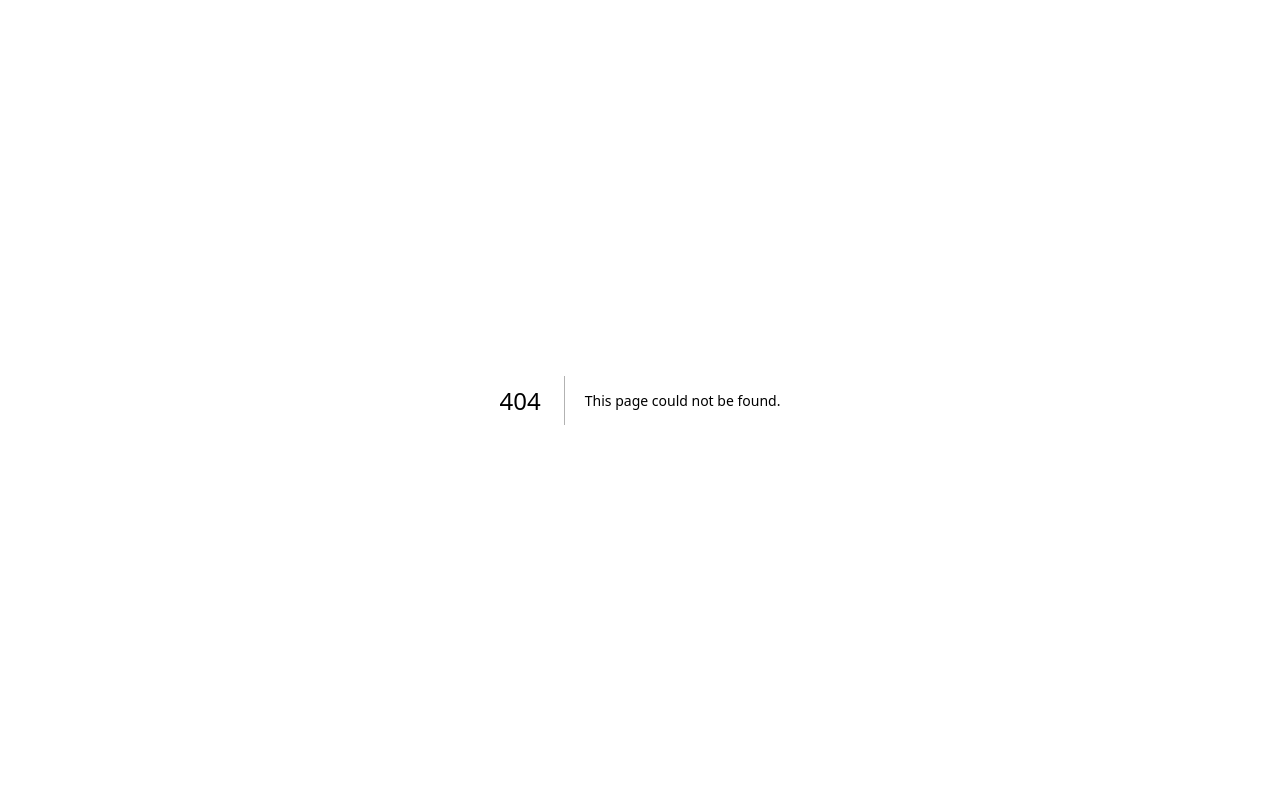
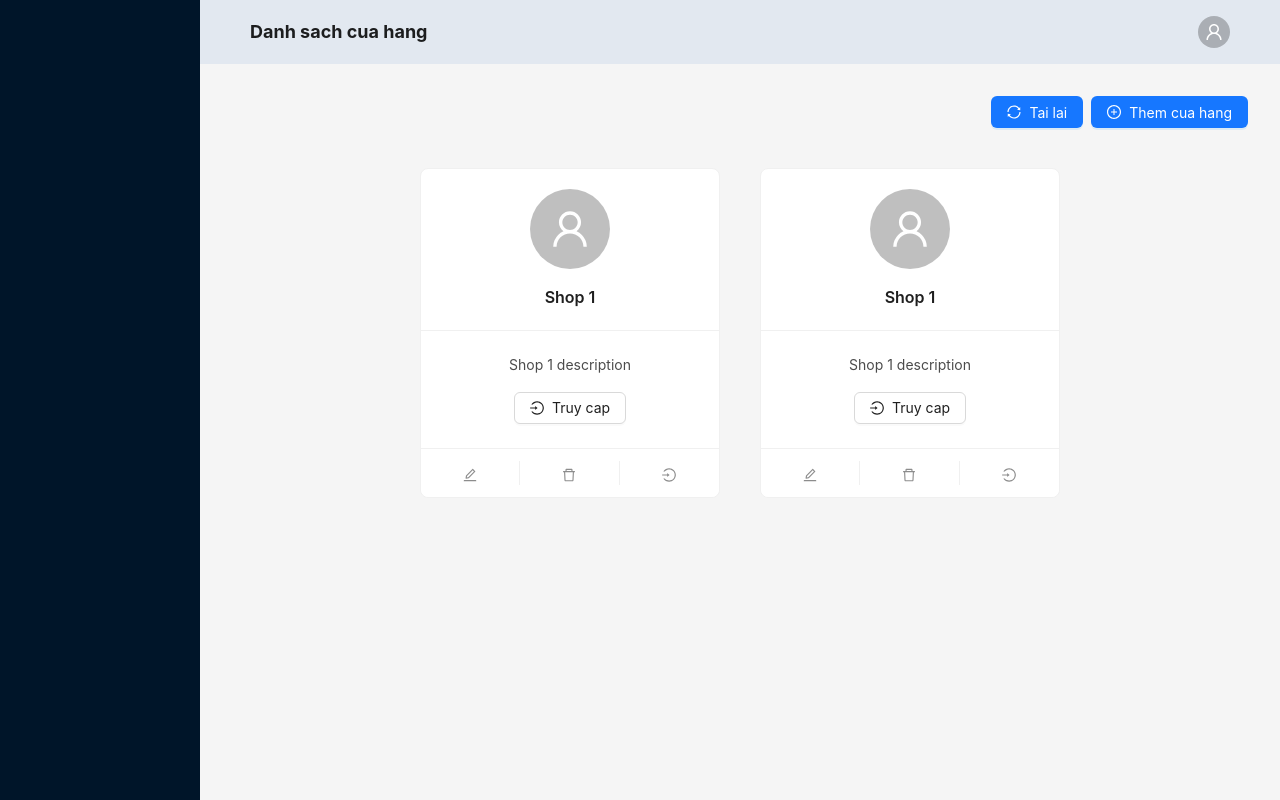
Before and after one commit to DOAN-PTIT/ui-web, a Next.js app: page /overview in a window 1280 px wide. Before the commit this address had no page. Built offline with nearby package versions, Linux system fonts and the light colour scheme.

Commit message:
ui: shop ui

```diff
--- a/package.json
+++ b/package.json
@@ -9,6 +9,7 @@
     "lint": "next lint"
   },
   "dependencies": {
+    "@ant-design/icons": "^5.5.1",
     "antd": "^5.21.2",
     "next": "14.2.14",
     "react": "^18",
--- /dev/null
+++ b/src/app/(wrapper)/global.css
@@ -0,0 +1,9 @@
+@tailwind base;
+@tailwind components;
+@tailwind utilities;
+
+* {
+    padding: 0;
+    margin: 0;
+    box-sizing: border-box;
+}
--- /dev/null
+++ b/src/app/(wrapper)/layout.tsx
@@ -0,0 +1,34 @@
+import type { Metadata } from "next";
+import './global.css';
+import { Inter } from 'next/font/google';
+import Menu from "@/components/Menu/Menu";
+
+const inter = Inter({
+  subsets: ['latin'],
+  display: 'swap',
+})
+
+
+export const metadata: Metadata = {
+  title: "Shop Manager",
+};
+
+export default function WrapperLayout({
+  children,
+}: Readonly<{
+  children: React.ReactNode;
+}>) {
+  return (
+    <html lang="en">
+      <body
+        className={`antialiased ${inter.className}`}
+        style={{ display: 'flex' }}
+      >
+        <div style={{width: 200}}>
+            <Menu />
+        </div>
+        <div style={{width: 'calc(100% - 200px)'}}>{children}</div>
+      </body>
+    </html>
+  );
+}
--- /dev/null
+++ b/src/app/(wrapper)/overview/page.tsx
@@ -0,0 +1,5 @@
+import Overview from "@/components/Overview/Overview";
+
+export default function OverviewPage() {
+    return <Overview />
+}
--- /dev/null
+++ b/src/app/(wrapper)/shop/[...id]/page.tsx
@@ -0,0 +1,3 @@
+export default function ShopPage({ params }: { params: { id: number } }) {
+  return <div>day la shop {params.id}</div>;
+}
--- a/src/components/Auth/Login.tsx
+++ b/src/components/Auth/Login.tsx
@@ -7,15 +7,22 @@ import customerImage from "@/assets/customer-image.jpg";
 import Image from "next/image";
 import "@/styles/login.css";
 import Link from "next/link";
+import { useRouter } from "next/navigation";
 
 const { Password } = Input;
 function LoginComponent() {
+  const route = useRouter()
+  const shopId = 12
+  const handleSubmitForm = () => {
+    route.push(`shop/${shopId}`)
+  }
+
   return (
     <main className="login__container p-10 m-10">
       <Row className="border rounded-md h-[80vh]" align="middle">
         <Col span={10} className="p-10">
           <h1 className="text-center font-bold text-2xl mb-4">Đăng nhập</h1>
-          <Form className="" layout="vertical">
+          <Form className="" layout="vertical" onFinish={handleSubmitForm}>
             <Form.Item
               label="Tên đang nhập"
               name={"username"}
--- /dev/null
+++ b/src/components/Menu/Menu.tsx
@@ -0,0 +1,47 @@
+"use client";
+
+import React from "react";
+import { Layout, Menu as AntdMenu } from "antd";
+import {
+  AppstoreOutlined,
+  BarChartOutlined,
+  CloudOutlined,
+  ShopOutlined,
+  TeamOutlined,
+  UploadOutlined,
+  UserOutlined,
+  VideoCameraOutlined,
+} from "@ant-design/icons";
+import type { MenuProps } from "antd";
+
+const { Sider } = Layout;
+const shopId = null;
+function Menu() {
+  const items: MenuProps["items"] = [
+    UserOutlined,
+    VideoCameraOutlined,
+    UploadOutlined,
+    BarChartOutlined,
+    CloudOutlined,
+    AppstoreOutlined,
+    TeamOutlined,
+    ShopOutlined,
+  ].map((icon, index) => ({
+    key: String(index + 1),
+    icon: React.createElement(icon),
+    label: `nav ${index + 1}`,
+  }));
+
+  return (
+    <Sider className="h-screen overflow-auto fixed bottom-0 top-0">
+      <AntdMenu
+        items={shopId ? items : []}
+        theme="dark"
+        mode="inline"
+        expandIcon={<div>Aloo</div>}
+      />
+    </Sider>
+  );
+}
+
+export default Menu;
--- /dev/null
+++ b/src/components/Overview/Overview.tsx
@@ -0,0 +1,111 @@
+"use client";
+
+import {
+  UserOutlined,
+  PlusCircleOutlined,
+  EditOutlined,
+  DeleteOutlined,
+  LoginOutlined,
+  SyncOutlined,
+  LogoutOutlined,
+  SettingOutlined,
+} from "@ant-design/icons";
+import { Avatar, Button, Card, Dropdown, Layout, Space, Tooltip } from "antd";
+import type { MenuProps } from "antd";
+import { useRouter } from "next/navigation";
+
+const { Header, Content } = Layout;
+const shops = [
+  {
+    id: 1,
+    name: "Shop 1",
+    description: "Shop 1 description",
+  },
+  {
+    id: 2,
+    name: "Shop 1",
+    description: "Shop 1 description",
+  },
+];
+const listItem = [
+  {
+    key: "1",
+    title: "Cai dat tai khoan",
+    icon: <SettingOutlined />,
+  },
+  {
+    key: "2",
+    title: "Dang xuat",
+    icon: <LogoutOutlined />,
+  },
+];
+const items: MenuProps["items"] = listItem.map((item) => ({
+  key: item.key,
+  label: (
+    <div className="flex items-center justify-between">
+      {item.icon}
+      <p className="ml-3">{item.title}</p>
+    </div>
+  ),
+}));
+function Overview() {
+    const route = useRouter()
+    const handleClickAccess = (shopId: number) => {
+        route.push(`/shop/${shopId}`)
+    }
+
+  return (
+    <Layout className="w-full min-h-screen">
+      <Header className="flex justify-between items-center bg-slate-200">
+        <div className="text-lg font-bold">Danh sach cua hang</div>
+        <Dropdown menu={{ items }}>
+          <Avatar className="cursor-pointer" icon={<UserOutlined />} />
+        </Dropdown>
+      </Header>
+      <Content className="p-8">
+        <Space className="w-full justify-end" align="center">
+          <Button type="primary" icon={<SyncOutlined />}>
+            Tai lai
+          </Button>
+          <Button type="primary" icon={<PlusCircleOutlined />}>
+            Them cua hang
+          </Button>
+        </Space>
+        <Space className="gap-10 mt-10 justify-center w-full">
+          {shops.map((shop) => {
+            return (
+              <Card
+                key={shop.id}
+                className="w-[300px] min-h-[250px]"
+                title={
+                  <div className="p-5 text-center">
+                    <Avatar icon={<UserOutlined />} size={80} />
+                    <h1 className="mt-4">{shop.name}</h1>
+                  </div>
+                }
+                actions={[
+                  <Tooltip key="edit" title="Cap nhat cua hang">
+                    <EditOutlined />
+                  </Tooltip>,
+                  <Tooltip key="delete" title="Xoa cua hang">
+                    <DeleteOutlined />
+                  </Tooltip>,
+                  <Tooltip key="leave" title="Roi khoi cua hang">
+                    <LoginOutlined />
+                  </Tooltip>,
+                ]}
+              >
+                <div className="text-center">
+                  <p className="opacity-80 mb-4">{shop.description}</p>
+                  <Button onClick={() => handleClickAccess(shop.id)} icon={<LoginOutlined />}>Truy cap</Button>
+                </div>
+              </Card>
+            );
+          })}
+        </Space>
+      </Content>
+    </Layout>
+  );
+}
+
+export default Overview;
--- /dev/null
+++ b/src/components/Shop/Shop.tsx
@@ -0,0 +1,5 @@
+function Shop() {
+    return <div>This is Shop</div>
+}
+
+export default Shop
```
Also changed, not shown: 1 other file (tests, documents, lock files or other folders).
